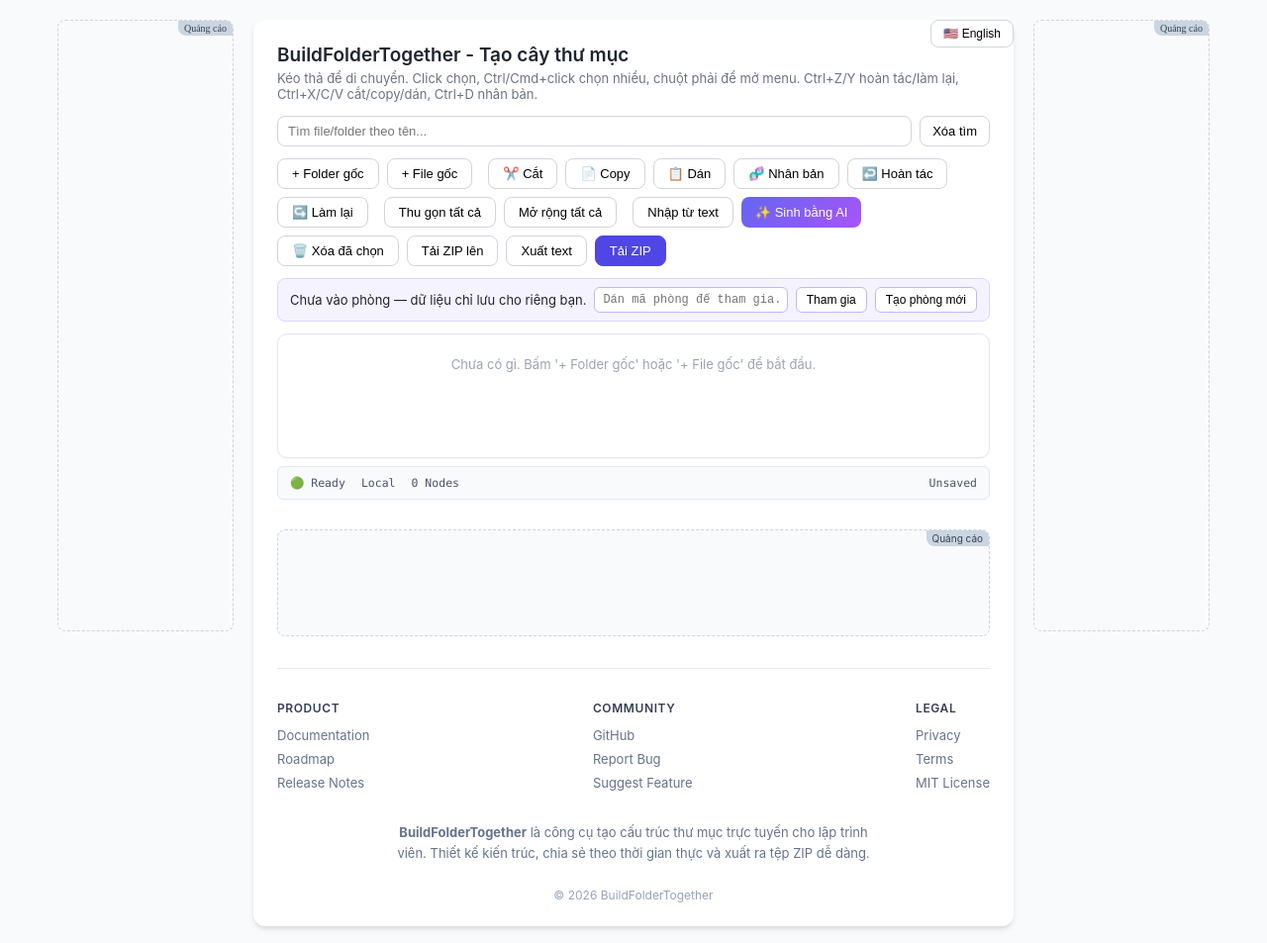
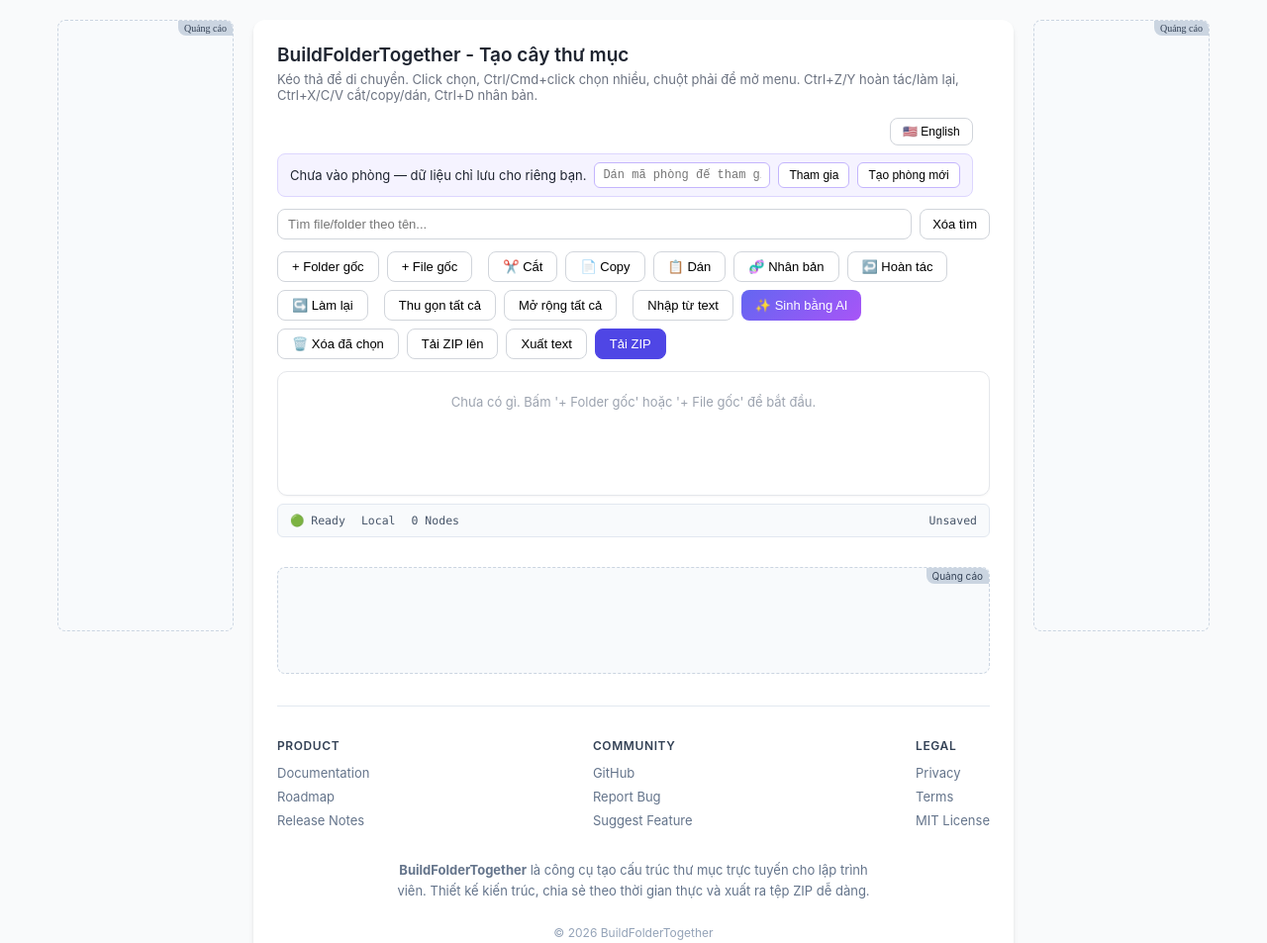
Before and after one commit to TinhSsc/BuildFolderTogether, a plain HTML site: page index.html in a window 1280 px wide. Shown: the top 953 px of the page at 99% size. Drawn offline with Linux system fonts and the light colour scheme.

Commit message:
style: move room bar to top header for compact layout on PC

```diff
--- a/index.html
+++ b/index.html
@@ -88,12 +88,22 @@
   </div>
 
   <div id="app" style="position:relative;">
-    <h1 id="titleText">Cấu trúc thư mục Clean Architecture</h1>
-    <button id="switchLangBtn"
-      style="position:absolute; right:0px; top:0px; padding:6px 12px; border-radius:8px; border:1px solid #d1d5db; background:#fff; cursor:pointer; font-size:12px;">🇺🇸
-      English</button>
-    <div class="hint" id="hintText">Kéo thả để di chuyển. Click chọn, Ctrl/Cmd+click chọn nhiều, chuột phải để mở menu.
-      Ctrl+Z/Y hoàn tác/làm lại, Ctrl+X/C/V cắt/copy/dán, Ctrl+D nhân bản.</div>
+    <div class="app-header-row" style="display: flex; justify-content: space-between; align-items: flex-start; flex-wrap: wrap; gap: 15px; margin-bottom: 12px;">
+      <div class="app-header-left">
+        <h1 id="titleText" style="margin-top: 0; margin-bottom: 5px;">Cấu trúc thư mục Clean Architecture</h1>
+        <div class="hint" id="hintText" style="margin-bottom: 0;">Kéo thả để di chuyển. Click chọn, Ctrl/Cmd+click chọn nhiều, chuột phải để mở menu. Ctrl+Z/Y hoàn tác/làm lại, Ctrl+X/C/V cắt/copy/dán, Ctrl+D nhân bản.</div>
+      </div>
+      <div class="app-header-right" style="display: flex; flex-direction: column; align-items: flex-end; gap: 8px;">
+        <button id="switchLangBtn" style="padding:6px 12px; border-radius:8px; border:1px solid #d1d5db; background:#fff; cursor:pointer; font-size:12px;">🇺🇸 English</button>
+        <div class="room-bar" style="margin-bottom: 0;">
+          <span id="roomStatus">Chưa vào phòng — dữ liệu chỉ lưu cho riêng bạn.</span>
+          <input id="roomInput" placeholder="Dán mã phòng để tham gia..." />
+          <button id="joinRoomBtn">Tham gia</button>
+          <button id="createRoomBtn">Tạo phòng mới</button>
+          <button id="shareLinkBtn" style="display:none;">🔗 Chia sẻ liên kết</button>
+        </div>
+      </div>
+    </div>
 
     <div class="search-bar">
       <input id="searchInput" placeholder="Tìm file/folder theo tên..." />
@@ -177,13 +187,7 @@
       </div>
     </div>
 
-    <div class="room-bar">
-      <span id="roomStatus">Chưa vào phòng — dữ liệu chỉ lưu cho riêng bạn.</span>
-      <input id="roomInput" placeholder="Dán mã phòng để tham gia..." />
-      <button id="joinRoomBtn">Tham gia</button>
-      <button id="createRoomBtn">Tạo phòng mới</button>
-      <button id="shareLinkBtn" style="display:none;">🔗 Chia sẻ liên kết</button>
-    </div>
+
 
     <div class="tree" id="tree"></div>
 
```
